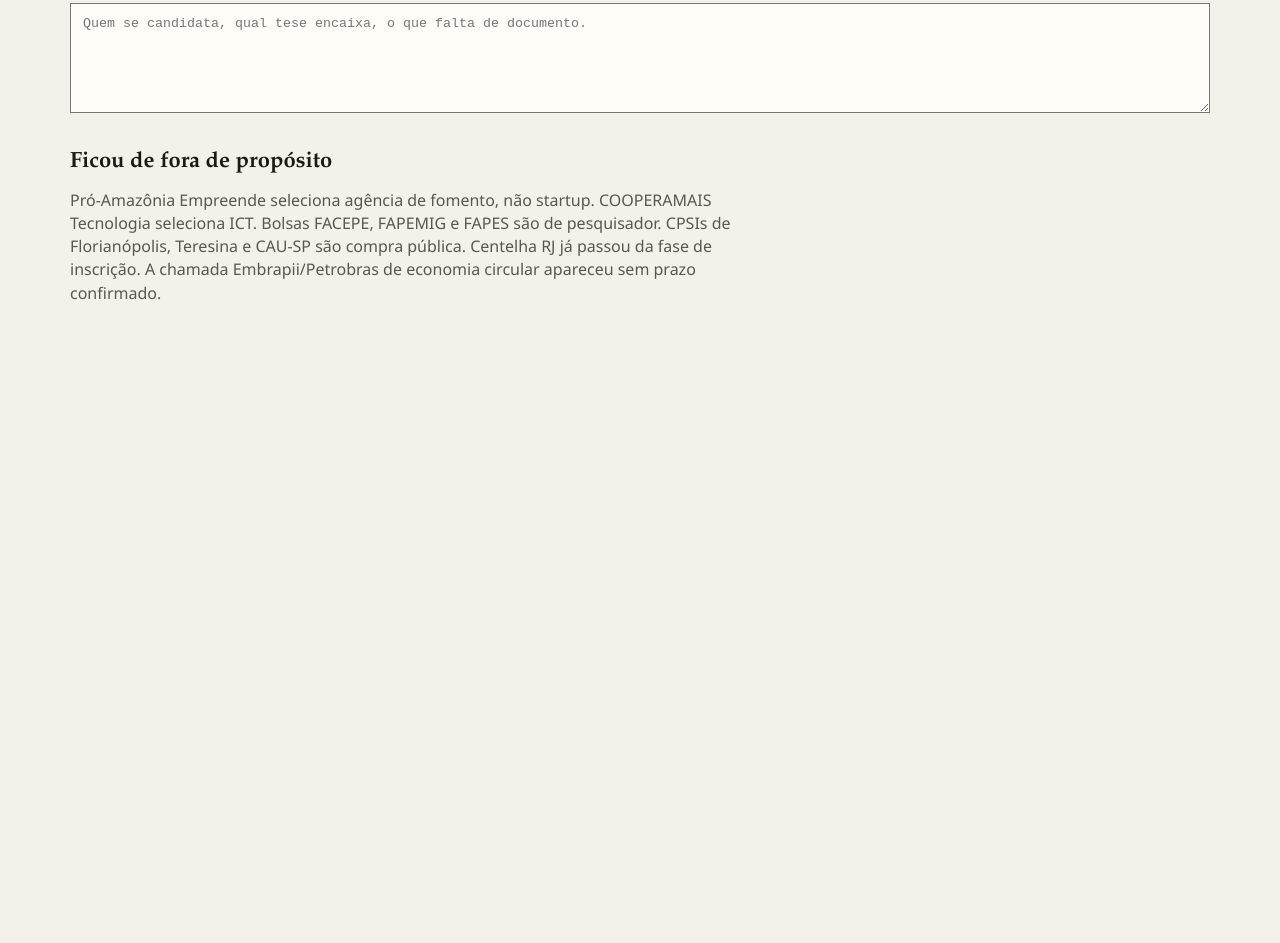
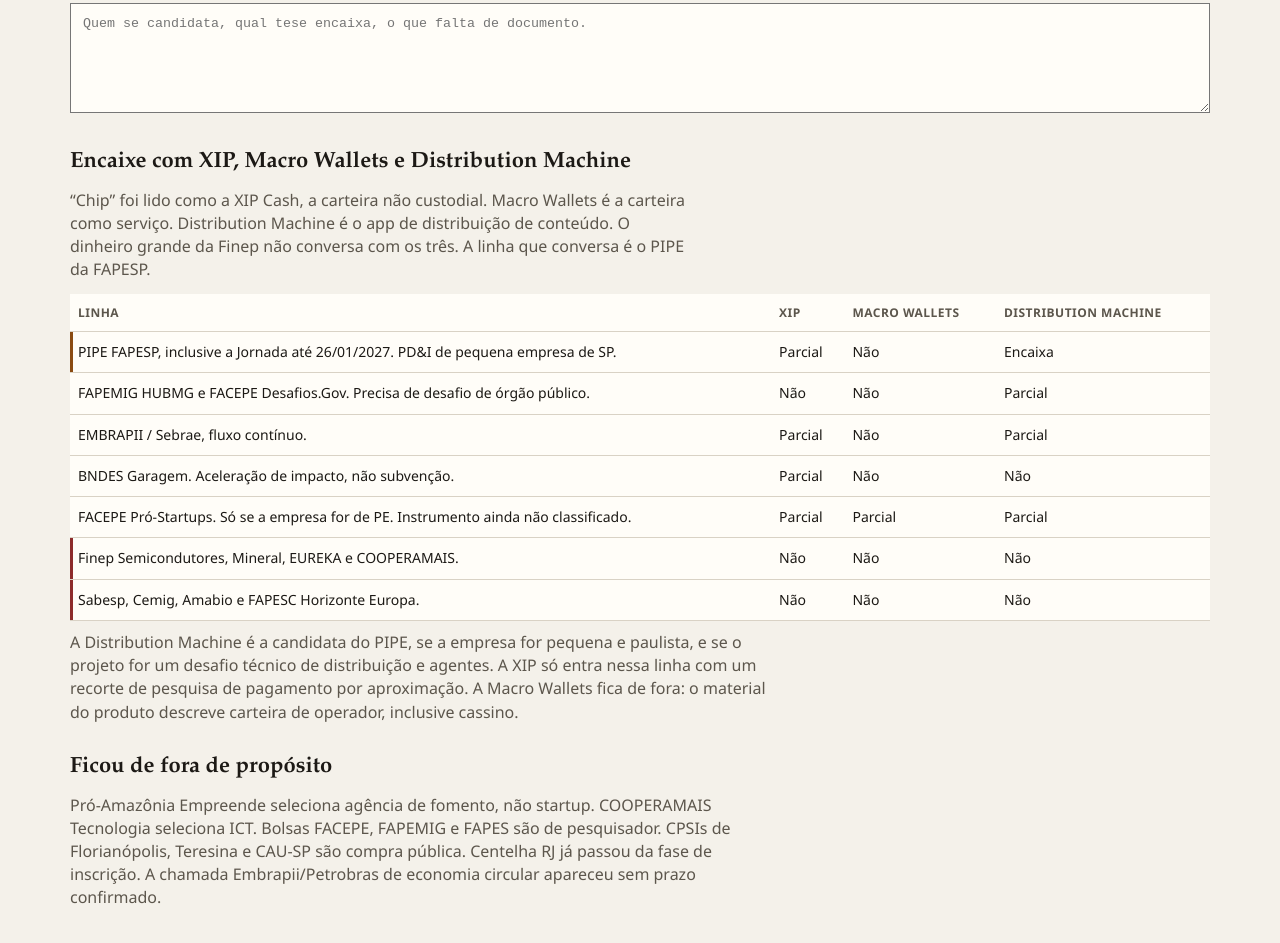
Before and after one commit to raphaelcangucu/editais-de-subvencao, a plain HTML site: page index.html in a window 1280 px wide. Shown: the part 2768-3711 px from the top of the page. Before the commit the page ends 3137 px from the top, so only its background shows below. Drawn offline with Linux system fonts and the light colour scheme.

Commit message:
Add how the open calls fit XIP, Macro Wallets, and Distribution Machine.

```diff
--- a/index.html
+++ b/index.html
@@ -127,6 +127,25 @@
     <p class="caption" id="count"></p>
     <h2>Notas da leva</h2>
     <textarea class="notes" id="notas" placeholder="Quem se candidata, qual tese encaixa, o que falta de documento."></textarea>
+    <h2>Encaixe com XIP, Macro Wallets e Distribution Machine</h2>
+    <p class="lede">“Chip” foi lido como a XIP Cash, a carteira não custodial. Macro Wallets é a carteira como serviço. Distribution Machine é o app de distribuição de conteúdo. O dinheiro grande da Finep não conversa com os três. A linha que conversa é o PIPE da FAPESP.</p>
+    <div style="overflow-x:auto; margin-top:12px;">
+      <table>
+        <thead>
+          <tr><th>Linha</th><th>XIP</th><th>Macro Wallets</th><th>Distribution Machine</th></tr>
+        </thead>
+        <tbody>
+          <tr class="near"><td>PIPE FAPESP, inclusive a Jornada até 26/01/2027. PD&amp;I de pequena empresa de SP.</td><td>Parcial</td><td>Não</td><td>Encaixa</td></tr>
+          <tr><td>FAPEMIG HUBMG e FACEPE Desafios.Gov. Precisa de desafio de órgão público.</td><td>Não</td><td>Não</td><td>Parcial</td></tr>
+          <tr><td>EMBRAPII / Sebrae, fluxo contínuo.</td><td>Parcial</td><td>Não</td><td>Parcial</td></tr>
+          <tr><td>BNDES Garagem. Aceleração de impacto, não subvenção.</td><td>Parcial</td><td>Não</td><td>Não</td></tr>
+          <tr><td>FACEPE Pró-Startups. Só se a empresa for de PE. Instrumento ainda não classificado.</td><td>Parcial</td><td>Parcial</td><td>Parcial</td></tr>
+          <tr class="soon"><td>Finep Semicondutores, Mineral, EUREKA e COOPERAMAIS.</td><td>Não</td><td>Não</td><td>Não</td></tr>
+          <tr class="soon"><td>Sabesp, Cemig, Amabio e FAPESC Horizonte Europa.</td><td>Não</td><td>Não</td><td>Não</td></tr>
+        </tbody>
+      </table>
+    </div>
+    <p class="aside" style="margin-top:10px;">A Distribution Machine é a candidata do PIPE, se a empresa for pequena e paulista, e se o projeto for um desafio técnico de distribuição e agentes. A XIP só entra nessa linha com um recorte de pesquisa de pagamento por aproximação. A Macro Wallets fica de fora: o material do produto descreve carteira de operador, inclusive cassino.</p>
     <h2>Ficou de fora de propósito</h2>
     <p class="aside">Pró-Amazônia Empreende seleciona agência de fomento, não startup. COOPERAMAIS Tecnologia seleciona ICT. Bolsas FACEPE, FAPEMIG e FAPES são de pesquisador. CPSIs de Florianópolis, Teresina e CAU-SP são compra pública. Centelha RJ já passou da fase de inscrição. A chamada Embrapii/Petrobras de economia circular apareceu sem prazo confirmado.</p>
   </main>
```
